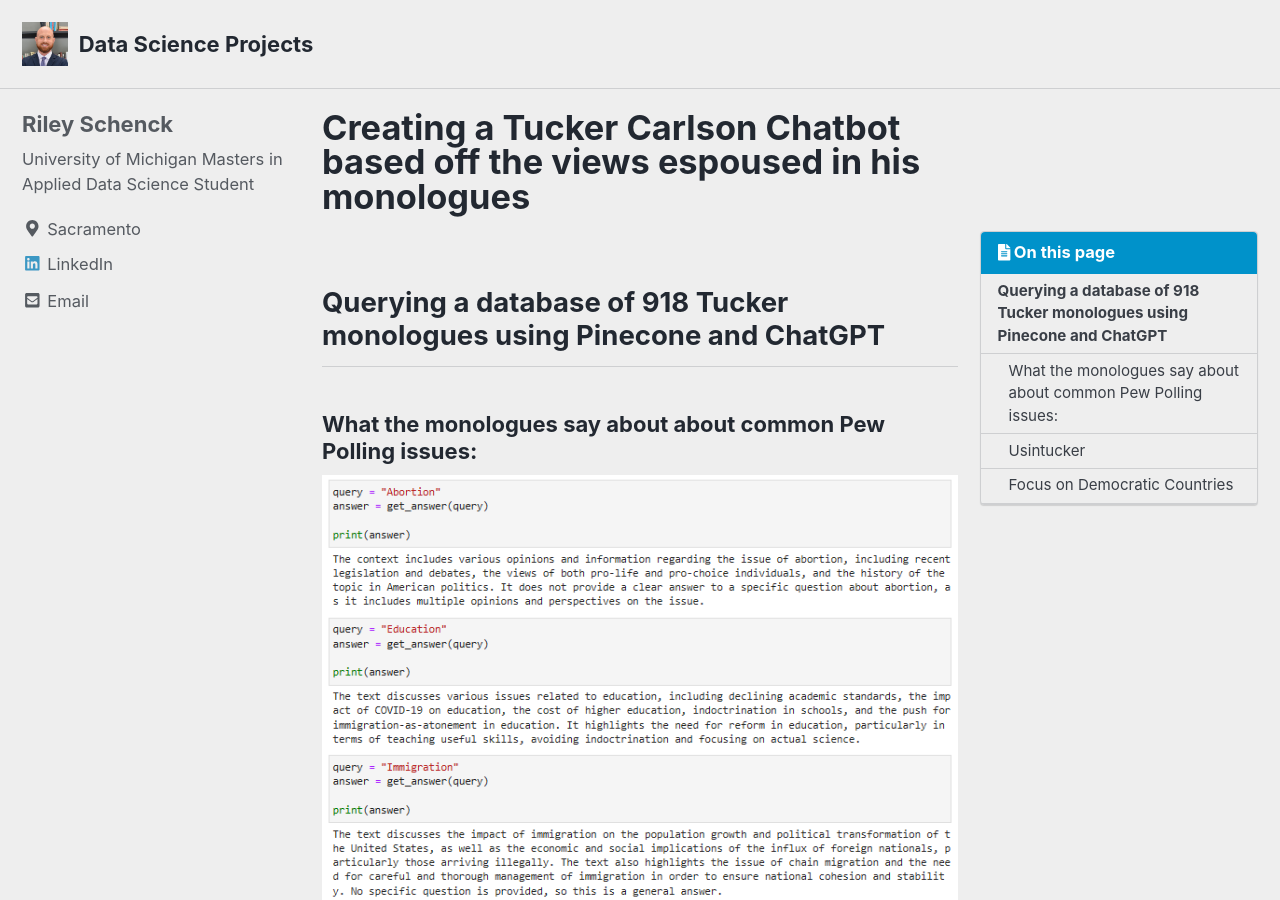
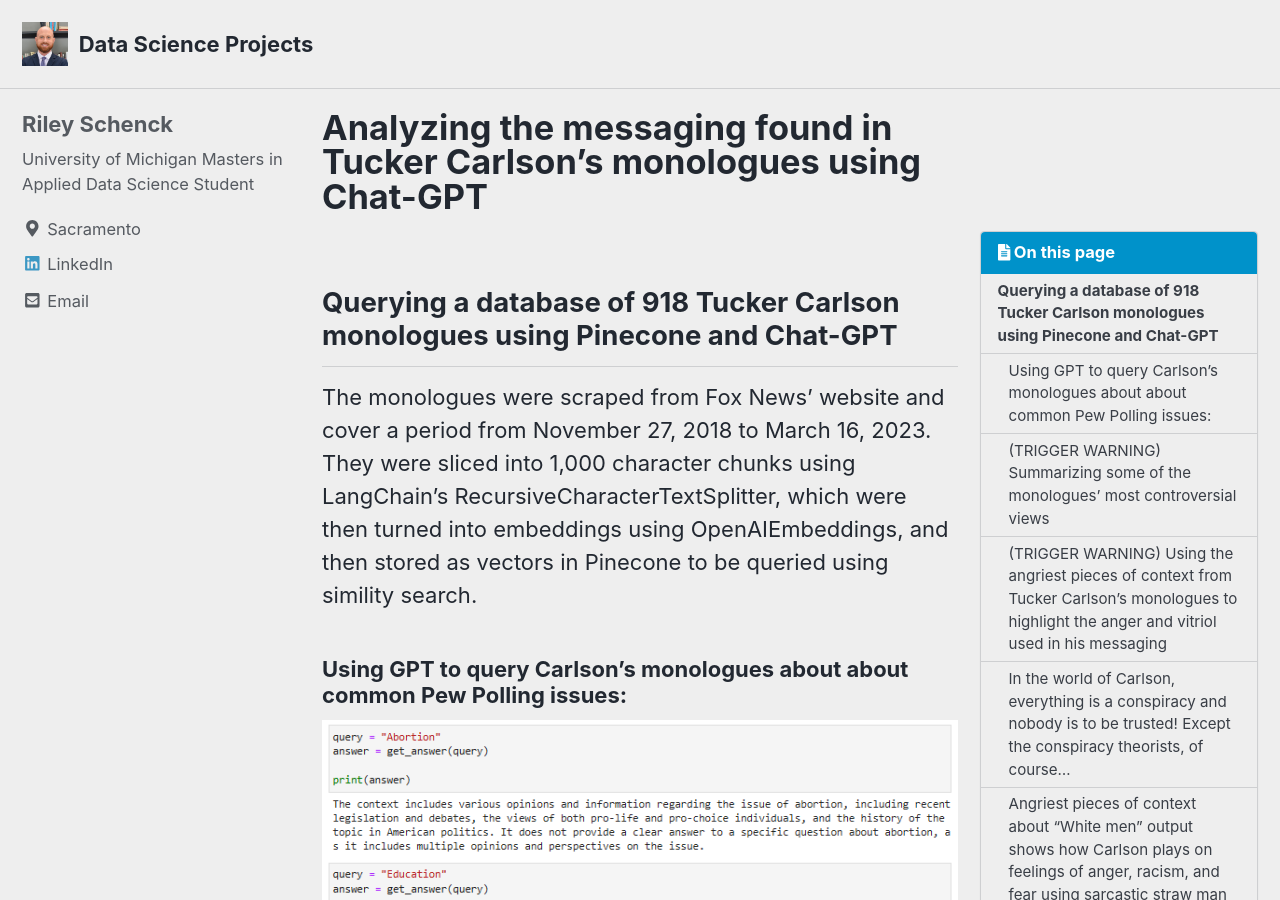
Before and after one commit to rileyschenck/website, a Jekyll site: the page built from _posts/2023-06-22-pineconeGPT.md, in a window 1280 px wide and 900 px high. Built offline with Jekyll 4.4.1, drawn with Linux system fonts in a browser that asks for light colours; cached includes are drawn as plain includes; nearby versions of some CDN libraries; a script that is not in the unit is left out; some of the changed text lies outside the part shown.

Commit message:
Update 2023-06-22-pineconeGPT.md

```diff
--- a/_posts/2023-06-22-pineconeGPT.md
+++ b/_posts/2023-06-22-pineconeGPT.md
@@ -1,25 +1,45 @@
 ---
-title: "Creating a Tucker Carlson Chatbot based off the views espoused in his monologues"
+title: "Analyzing the messaging found in Tucker Carlson's monologues using Chat-GPT"
 date: 2023-03-03
 published: true
 tags: [dataviz]
-excerpt: "Querying a database of 918 Tucker monologues using Pinecone and ChatGPT"
+excerpt: "Querying a database of 918 monologues using Pinecone and Chat-GPT"
 toc: true
 toc_sticky: true
 read_time: false
 ---
-## Querying a database of 918 Tucker monologues using Pinecone and ChatGPT
+## Querying a database of 918 Tucker Carlson monologues using Pinecone and Chat-GPT
+The monologues were scraped from Fox News' website and cover a period from November 27, 2018 to March 16, 2023. They were sliced into 1,000 character chunks using LangChain's RecursiveCharacterTextSplitter, which were then turned into embeddings using OpenAIEmbeddings, and then stored as vectors in Pinecone to be queried using simility search.
 
-### What the monologues say about about common Pew Polling issues:
+### Using GPT to query Carlson's monologues about about common Pew Polling issues:
 
 ![Plot1]({{ site.url }}{{ site.baseurl }}/assets/images/t1.png)
 ![Plot1]({{ site.url }}{{ site.baseurl }}/assets/images/t2.png)
 ![Plot1]({{ site.url }}{{ site.baseurl }}/assets/images/t3.png)
 
-### Usintucker
+### (TRIGGER WARNING) Summarizing some of the monologues' most controversial views
+Can help us understand the messaging on these issues that a segment of the Republican base unfortunately agrees with.
 
-![Plot1]({{ site.url }}{{ site.baseurl }}/assets/images/Top 10 most corrupt based on percentage that report paying bribe.png)
+![Plot1]({{ site.url }}{{ site.baseurl }}/assets/images/t4.png)
+![Plot1]({{ site.url }}{{ site.baseurl }}/assets/images/t5.png)
+![Plot1]({{ site.url }}{{ site.baseurl }}/assets/images/t6.png)
 
-### Focus on Democratic Countries
+### (TRIGGER WARNING) Using the angriest pieces of context from Tucker Carlson's monologues to highlight the anger and vitriol used in his messaging
 
-![Plot1]({{ site.url }}{{ site.baseurl }}/assets/images/noindia.png)
+![Plot1]({{ site.url }}{{ site.baseurl }}/assets/images/angry1.png)
+![Plot1]({{ site.url }}{{ site.baseurl }}/assets/images/angry2.png)
+![Plot1]({{ site.url }}{{ site.baseurl }}/assets/images/angry3.png)
+![Plot1]({{ site.url }}{{ site.baseurl }}/assets/images/angry4.png)
+![Plot1]({{ site.url }}{{ site.baseurl }}/assets/images/angry5.png)
+
+### In the world of Carlson, everything is a conspiracy and nobody is to be trusted! Except the conspiracy theorists, of course...
+
+![Plot1]({{ site.url }}{{ site.baseurl }}/assets/images/jan6.png)
+![Plot1]({{ site.url }}{{ site.baseurl }}/assets/images/c1.png)
+![Plot1]({{ site.url }}{{ site.baseurl }}/assets/images/c2.png)
+![Plot1]({{ site.url }}{{ site.baseurl }}/assets/images/c3.png)
+![Plot1]({{ site.url }}{{ site.baseurl }}/assets/images/ctheorists.png)
+
+### Angriest pieces of context about "White men" output shows how Carlson plays on feelings of anger, racism, and fear using sarcastic straw man arguments meant to inflame while talking about issues sorrounding race.
+
+![Plot1]({{ site.url }}{{ site.baseurl }}/assets/images/t7.png)
```
